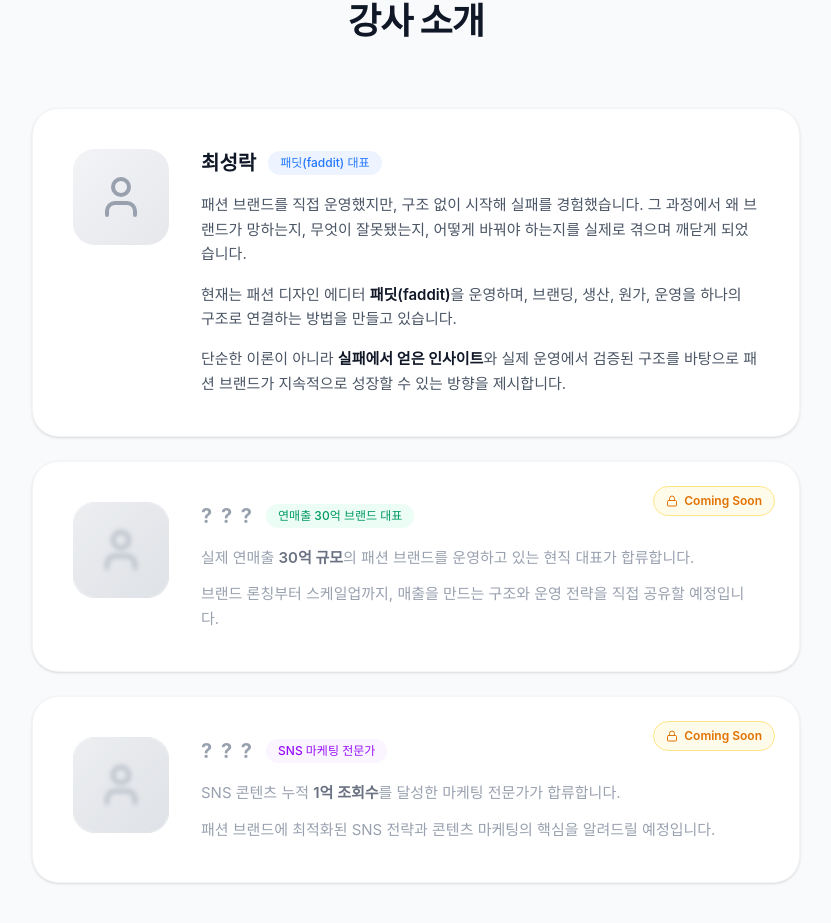
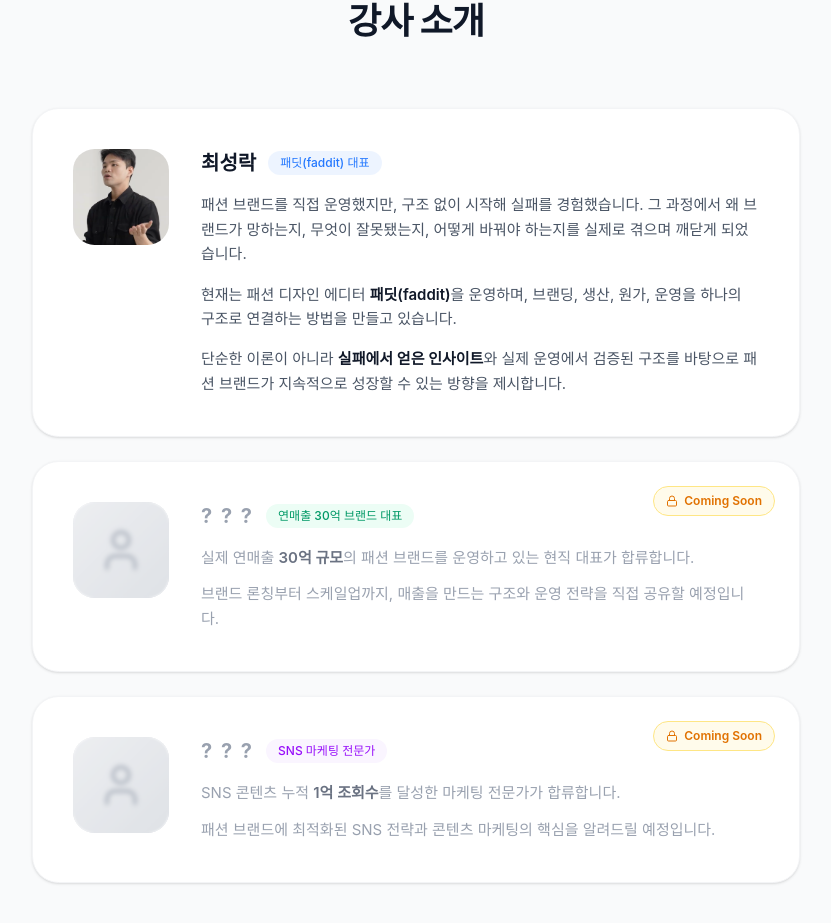
Before and after one commit to faddit-agency/fashionclass_landing, a React (Vite) app: page / in a window 1280 px wide. Shown: the part 5586-6509 px from the top of the page, without its empty margins (224-1055 px from the left). Built offline with nearby package versions, Linux system fonts and the light colour scheme.

Commit message:
feat: 최성락 강사 프로필 사진 추가

```diff
--- a/src/components/sections/InstructorSection.tsx
+++ b/src/components/sections/InstructorSection.tsx
@@ -19,8 +19,12 @@ export function InstructorSection() {
               <div className="flex flex-col sm:flex-row items-start gap-6 sm:gap-8">
                 {/* Avatar */}
                 <div className="flex-shrink-0">
-                  <div className="w-20 h-20 sm:w-24 sm:h-24 bg-gradient-to-br from-gray-100 to-gray-200 rounded-2xl flex items-center justify-center">
-                    <User className="w-10 h-10 sm:w-12 sm:h-12 text-gray-400" />
+                  <div className="w-20 h-20 sm:w-24 sm:h-24 rounded-2xl overflow-hidden">
+                    <img
+                      src="/instructor-choi.png"
+                      alt="최성락 강사"
+                      className="w-full h-full object-cover"
+                    />
                   </div>
                 </div>
 
```
Also changed, not shown: public/instructor-choi.png (added), public/최성락.png (added).
